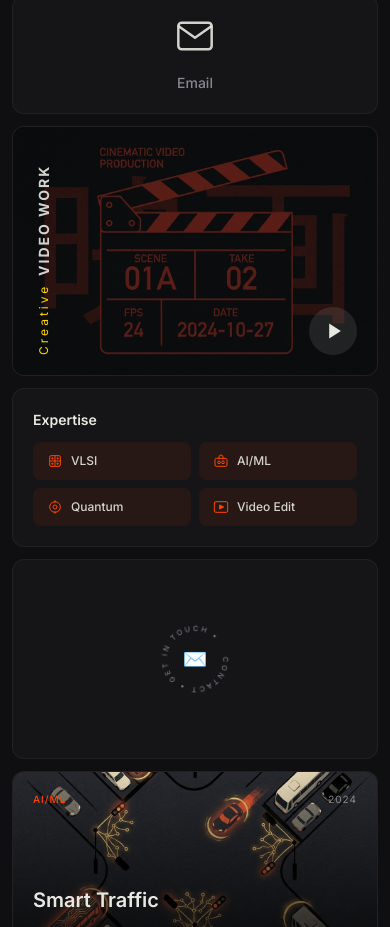
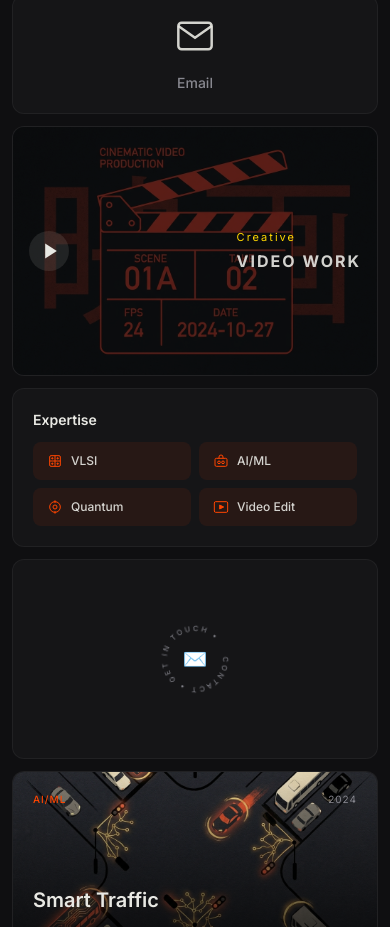
Before and after one commit to Yash1026-hash/portfolio, a React (Vite) app: page / in a window 390 px wide. Shown: the part 1018-1945 px from the top of the page. Built offline with nearby package versions, Linux system fonts and the light colour scheme.

Commit message:
fix: Refactor interactive video card for mobile (remove inline styles, force horizontal layout)

```diff
--- a/src/components/VideoCard.jsx
+++ b/src/components/VideoCard.jsx
@@ -17,33 +17,16 @@ export default function VideoCard() {
             <div style={{ position: 'absolute', inset: 0, backgroundColor: 'rgba(0,0,0,0.6)' }} />
 
             <div className="card-content vertical-layout">
-                {/* Vertical Text */}
-                <div
-                    style={{
-                        display: 'flex',
-                        alignItems: 'center',
-                        gap: '8px',
-                        color: 'rgba(232,232,227,0.9)',
-                        writingMode: 'vertical-rl',
-                        transform: 'rotate(180deg)'
-                    }}
-                >
-                    <span className="text-marigold" style={{ fontSize: '12px', letterSpacing: '3px' }}>Creative</span>
-                    <span style={{ fontWeight: 700, fontSize: '14px', letterSpacing: '2px', textTransform: 'uppercase' }}>Video Work</span>
+                {/* Text */}
+                <div className="video-text-container">
+                    <span className="text-marigold video-label">Creative</span>
+                    <span className="video-title-text">Video Work</span>
                 </div>
 
                 {/* Play Button */}
-                <div style={{ display: 'flex', alignItems: 'flex-end' }}>
-                    <div style={{
-                        width: '48px',
-                        height: '48px',
-                        backgroundColor: 'rgba(232,232,227,0.1)',
-                        borderRadius: '50%',
-                        display: 'flex',
-                        alignItems: 'center',
-                        justifyContent: 'center'
-                    }}>
-                        <svg viewBox="0 0 24 24" fill="currentColor" style={{ width: '20px', height: '20px', color: '#e8e8e3', marginLeft: '4px' }}>
+                <div className="play-button-container">
+                    <div className="play-circle">
+                        <svg viewBox="0 0 24 24" fill="currentColor" className="play-icon">
                             <polygon points="5 3 19 12 5 21 5 3"></polygon>
                         </svg>
                     </div>
--- a/src/index.css
+++ b/src/index.css
@@ -2825,12 +2825,57 @@ body {
 }
 
 /* ========== ADDITIONAL MOBILE IMPROVEMENTS ========== */
-/* Larger Phones and Small Tablets (600px) */
-@media (max-width: 600px) {
+/* Video Card Styles */
+.video-text-container {
+    display: flex;
+    align-items: center;
+    gap: 8px;
+    color: rgba(232, 232, 227, 0.9);
+    writing-mode: vertical-rl;
+    transform: rotate(180deg);
+}
+
+.video-label {
+    font-size: 12px;
+    letter-spacing: 3px;
+}
+
+.video-title-text {
+    font-weight: 700;
+    font-size: 14px;
+    letter-spacing: 2px;
+    text-transform: uppercase;
+}
+
+.play-button-container {
+    display: flex;
+    align-items: flex-end;
+}
+
+.play-circle {
+    width: 48px;
+    height: 48px;
+    background-color: rgba(232, 232, 227, 0.1);
+    border-radius: 50%;
+    display: flex;
+    align-items: center;
+    justify-content: center;
+}
+
+.play-icon {
+    width: 20px;
+    height: 20px;
+    color: #e8e8e3;
+    margin-left: 4px;
+}
+
+/* ========== ADDITIONAL MOBILE IMPROVEMENTS ========== */
+/* Tablet and Mobile (850px) - Switch to single column earlier */
+@media (max-width: 850px) {
     .bento-grid {
         display: flex !important;
         flex-direction: column !important;
-        gap: 12px;
+        gap: 16px;
     }
 
     .bento-grid>* {
@@ -2942,6 +2987,42 @@ body {
         white-space: nowrap;
     }
 
+    /* Video Card Mobile Overrides */
+    .video-text-container {
+        writing-mode: horizontal-tb;
+        transform: none;
+        flex-direction: column;
+        align-items: flex-start;
+        gap: 4px;
+        order: 2;
+    }
+
+    .video-card .vertical-layout {
+        flex-direction: row;
+        align-items: center;
+        justify-content: space-between;
+        padding: 1rem;
+        width: 100%;
+    }
+
+    .video-label {
+        font-size: 11px;
+        letter-spacing: 2px;
+    }
+
+    .video-title-text {
+        font-size: 16px;
+    }
+
+    .play-button-container {
+        order: 1;
+    }
+
+    .play-circle {
+        width: 40px;
+        height: 40px;
+    }
+
     /* Social Cards */
     .social-card {
         padding: 1rem;
```
